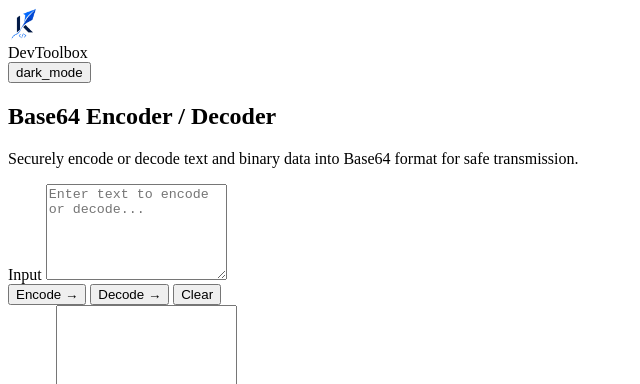
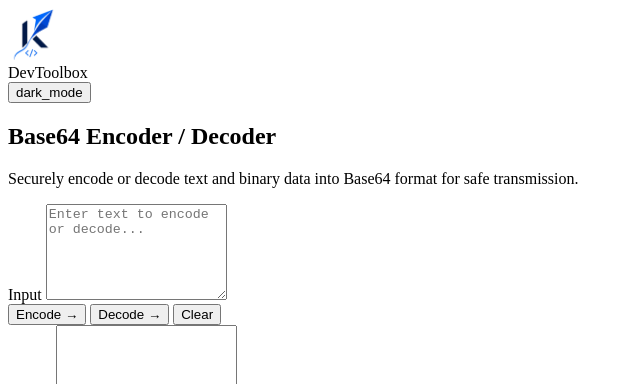
Before and after one commit to anshuldatey04-lol/toolsfordevs, a website: page base64/index.html in a window 1280 px wide. Shown: the top 384 px of the page, without its empty margins (0-640 px from the left). Drawn offline with Linux system fonts and the light colour scheme; some icons are missing.

Commit message:
Updated tools UI

```diff
--- a/base64/index.html
+++ b/base64/index.html
@@ -96,7 +96,7 @@
     <header class="fixed top-0 w-full z-50 flex justify-between items-center px-margin-mobile md:px-margin py-4 max-w-container-max mx-auto bg-surface/80 backdrop-blur-md border-b border-outline-variant">
         <div class="flex items-center gap-4">
             <a href="../index.html" class="flex items-center">
-                <img src="../new ui/kitecodelogo.png" alt="Secondary Logo" style="height: 32px; width: auto; object-fit: contain;"/>
+                <img src="../new ui/kitecodelogo.png" alt="Secondary Logo" style="height: 52px; width: auto; object-fit: contain;"/>
             </a>
             <div class="font-h-md text-h-md font-bold text-primary hidden sm:block">DevToolbox</div>
         </div>
```
Also changed, not shown: color-converter/index.html (+1 -1 lines), css-beautifier/index.html (+1 -1 lines), css-minifier/index.html (+1 -1 lines), html-entity/index.html (+1 -1 lines), json-formatter/index.html (+1 -1 lines), json-minifier/index.html (+1 -1 lines), json-validator/index.html (+1 -1 lines), jwt/index.html (+1 -1 lines), markdown/index.html (+1 -1 lines), regex/index.html (+1 -1 lines), timestamp/index.html (+1 -1 lines), url-encode/index.html (+1 -1 lines), uuid/index.html (+1 -1 lines).
